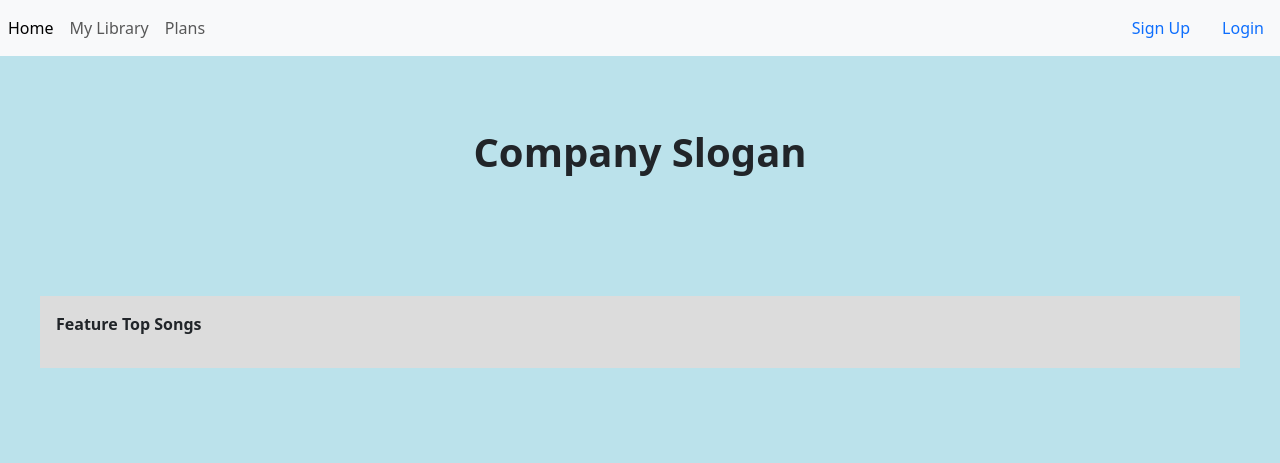
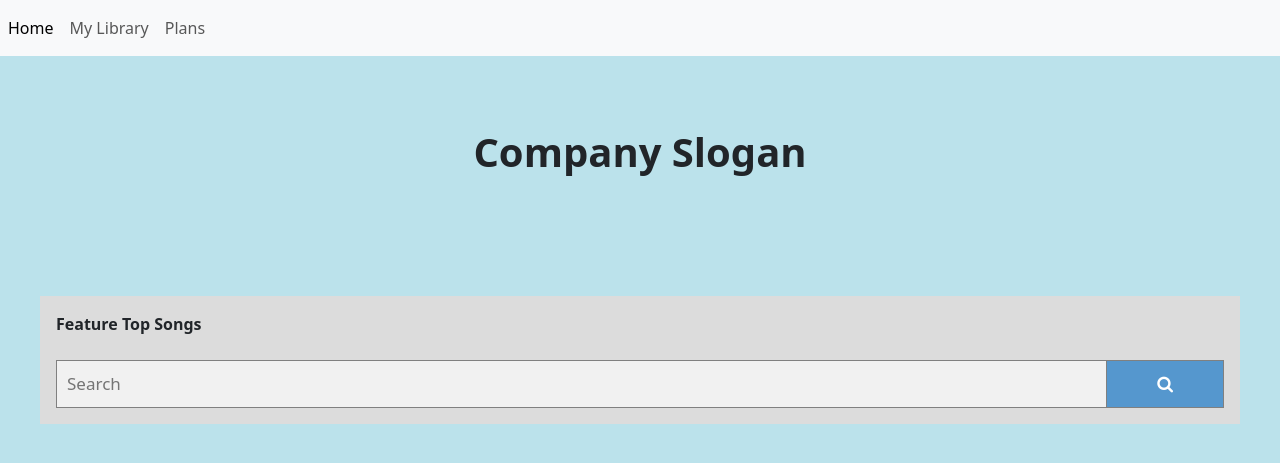
Before and after one commit to CSU-CPSC4205-2023-Summer/group_2, a Flask app: page / in a window 1280 px wide. Shown: the top 463 px of the page. Run offline with Flask 3, Linux system fonts and the light colour scheme.

Commit message:
Update firstpage.html

```diff
--- a/templates/firstpage.html
+++ b/templates/firstpage.html
@@ -5,6 +5,7 @@
     <meta name="viewport" content="width=device-width, initial-scale=1">
     <title>Group 2</title>
     <link href="https://cdn.jsdelivr.net/npm/bootstrap@5.3.0/dist/css/bootstrap.min.css" rel="stylesheet" integrity="sha384-9ndCyUaIbzAi2FUVXJi0CjmCapSmO7SnpJef0486qhLnuZ2cdeRhO02iuK6FUUVM" crossorigin="anonymous">
+    <link rel="stylesheet" href="https://cdnjs.cloudflare.com/ajax/libs/font-awesome/4.7.0/css/font-awesome.min.css">
     <style>
         h1 {
             text-align: center;
@@ -15,6 +16,36 @@
         }
         p {
           font-weight: bold;
+        }
+        * {
+          box-sizing: border-box;
+        }
+        form.example input[type=text] {
+          padding: 10px;
+          font-size: 17px;
+          border: 1px solid grey;
+          float: left;
+          width: 90%;
+          background: #f1f1f1;
+        }
+        form.example button {
+          float: left;
+          width: 10%;
+          padding: 10px;
+          background: #2d83cac4;
+          color: white;
+          font-size: 17px;
+          border: 1px solid grey;
+          border-left: none;
+          cursor: pointer;
+        }
+        form.example button:hover {
+          background: #0b7dda;
+        }
+        form.example::after {
+          content: "";
+          clear: both;
+          display: table;
         }
     </style>
   </head>
@@ -32,19 +63,15 @@
             <a class="nav-link" href="/plans">Plans</a>
           </li>
         </ul>
-        <ul class="nav justify-content-end">
-          <li class="nav-item">
-            <a class="nav-link" href="secondpage.html">Sign Up</a>
-          </li>
-          <li class="nav-item">
-            <a class="nav-link" href="#">Login</a>
-          </li>
-        </ul>
       </div>
     </nav><br/><br/><br/>
     <h1>Company Slogan</h1><br/><br/><br/>
     <div style="background-color: #DCDCDC; margin: 40px;"  class="p-3">
-      <p>Feature Top Songs</p>
+      <label><strong>Feature Top Songs</strong></label><br/><br/>
+      <form class="example" action="/action_page.php">
+        <input type="text" placeholder="Search" name="search">
+        <button type="submit"><i class="fa fa-search"></i></button>
+      </form>
     </div>
   </body>
 </html>
```
